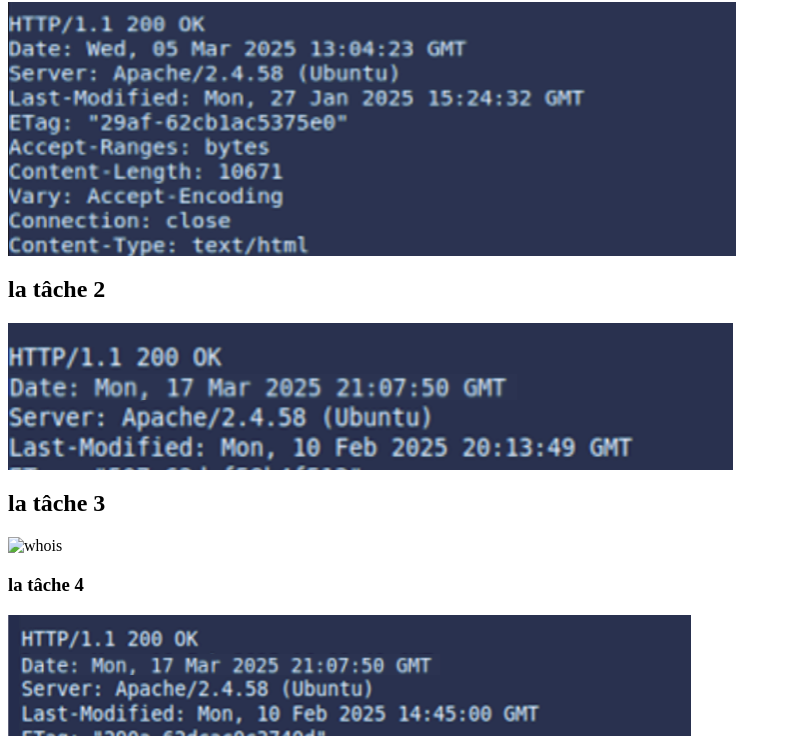
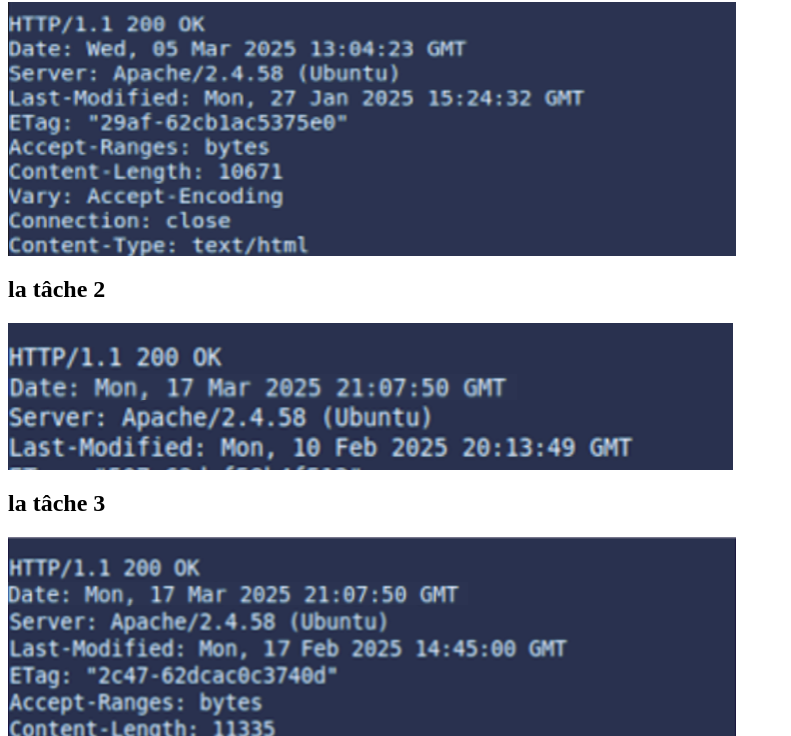
Before and after one commit to nomogo/aparate2, a plain HTML site: page index.html in a window 1280 px wide. Shown: the part 64-800 px from the top of the page, without its empty margins (0-791 px from the left). Drawn offline with Linux system fonts and the light colour scheme.

Commit message:
Update index.html

```diff
--- a/index.html
+++ b/index.html
@@ -10,7 +10,7 @@
 
 
   <h2>la tâche 3</h2>
-  <img src="v.v.3.png" alt="whois">
+  <img src="v.v3.png" alt="whois">
 
 
   <h3>la tâche 4</h3>
```
